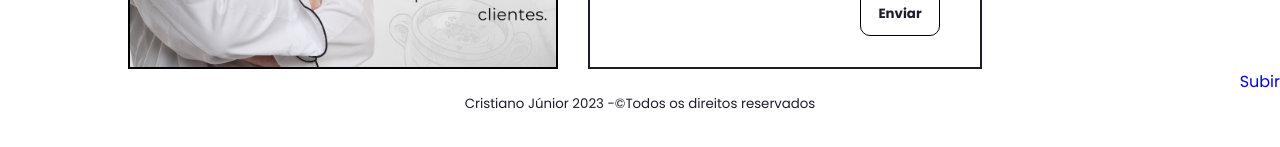
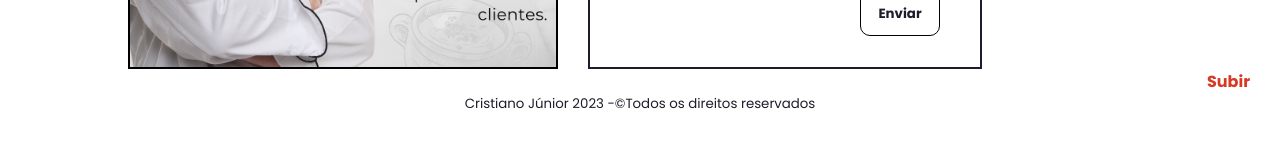
Before and after one commit to Cristianocrriiss/SiteHamburguer, a plain HTML site: page contato.html in a window 1280 px wide. Shown: the part 461-608 px from the top of the page. Drawn offline with nearby package versions, Linux system fonts and the light colour scheme.

Commit message:
Update contato.html

```diff
--- a/contato.html
+++ b/contato.html
@@ -63,7 +63,7 @@
 
     <footer>
         <div align="right">
-            <a href="#" class="topo2">Subir</a>
+            <a href="#" class="topo">Subir</a>
         </div>
         <div class="footer">Cristiano Júnior 2023 -&copyTodos os direitos reservados</div>
     </footer>
```
